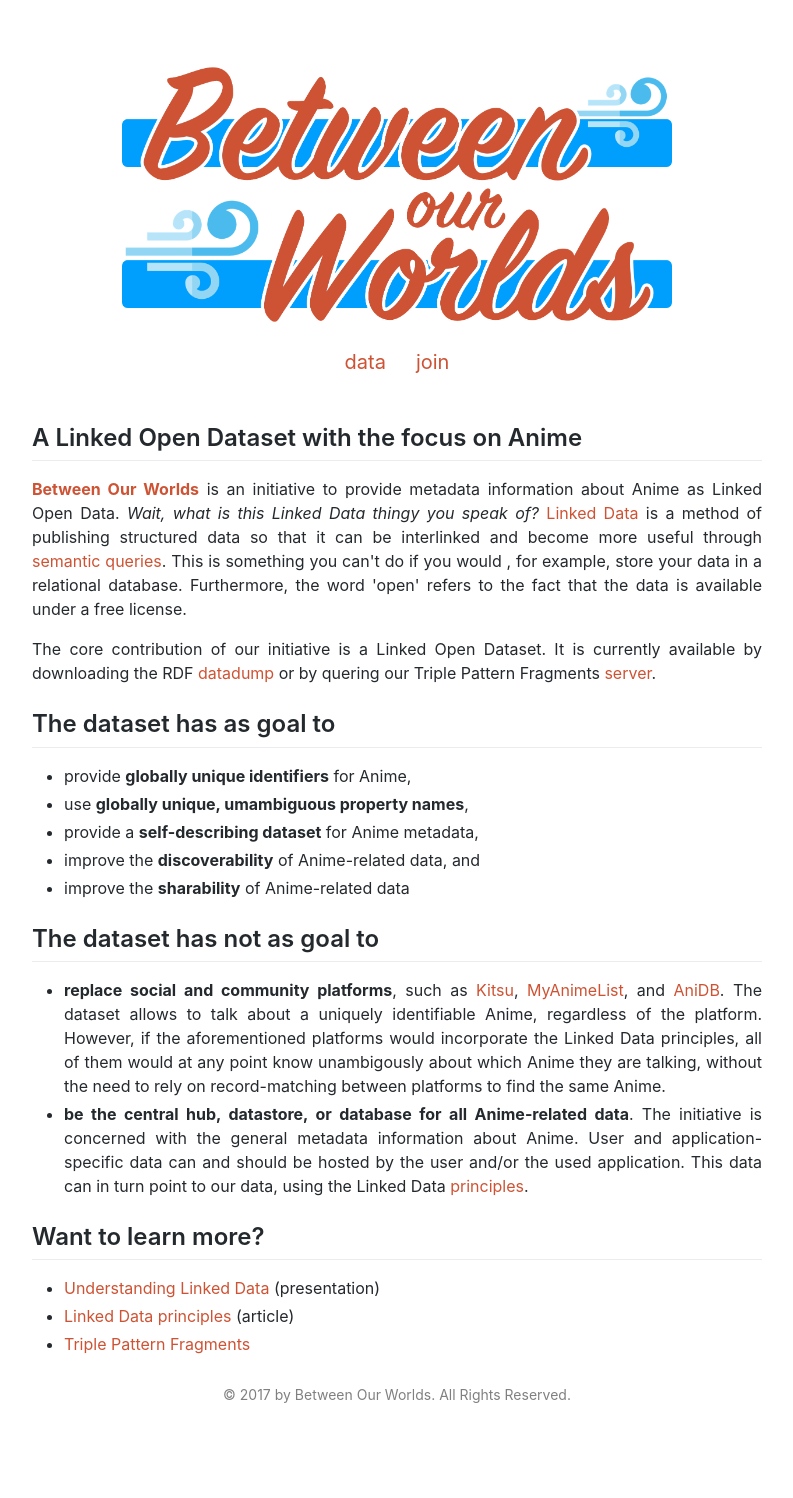
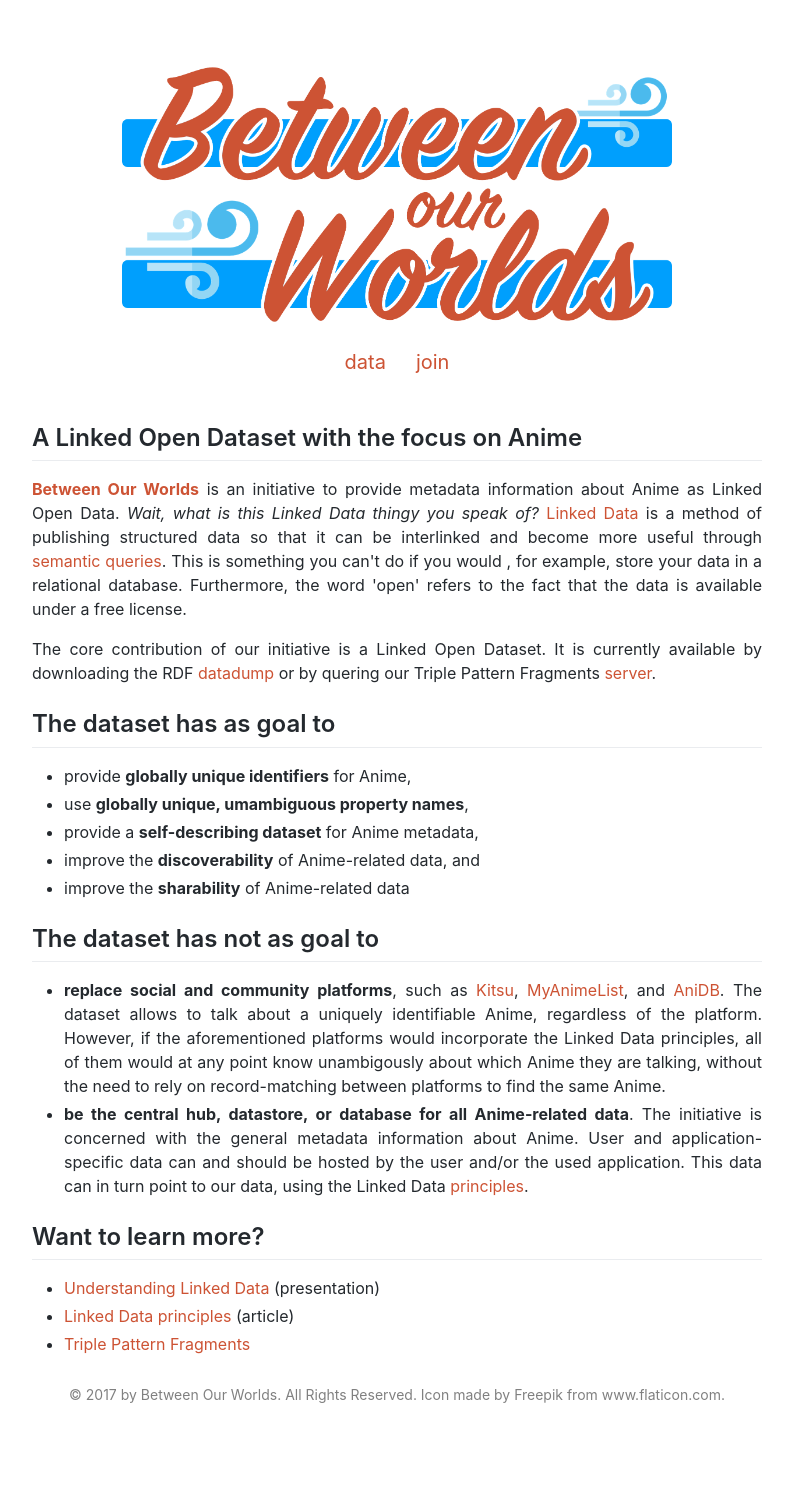
Before and after one commit to BetweenOurWorlds/website, a Jekyll site: the page built from index.html, in a window 1280 px wide. Shown: the whole page, without its empty margins (243-1036 px from the left). Built offline with Jekyll 4.4.1, drawn with Linux system fonts in a browser that asks for light colours.

Commit message:
add credit for icon

```diff
--- a/_layouts/default.html
+++ b/_layouts/default.html
@@ -34,7 +34,7 @@
             {{ content }}
           </div>
 
-          <footer>&copy; 2017 by Between Our Worlds. All Rights Reserved.</footer>
+          <footer>&copy; 2017 by Between Our Worlds. All Rights Reserved. Icon made by <a target="_blank" href="http://www.freepik.com/">Freepik</a> from <a target="_blank" href="http://www.flaticon.com">www.flaticon.com</a>.</footer>
         </div>
       </div>
     </div>
--- a/style.css
+++ b/style.css
@@ -120,6 +120,11 @@
   height: 34px;
 }
 
+footer a {
+  color: grey;
+  text-decoration: none;
+}
+
 .speach {
   font-style: italic;
 }
```
